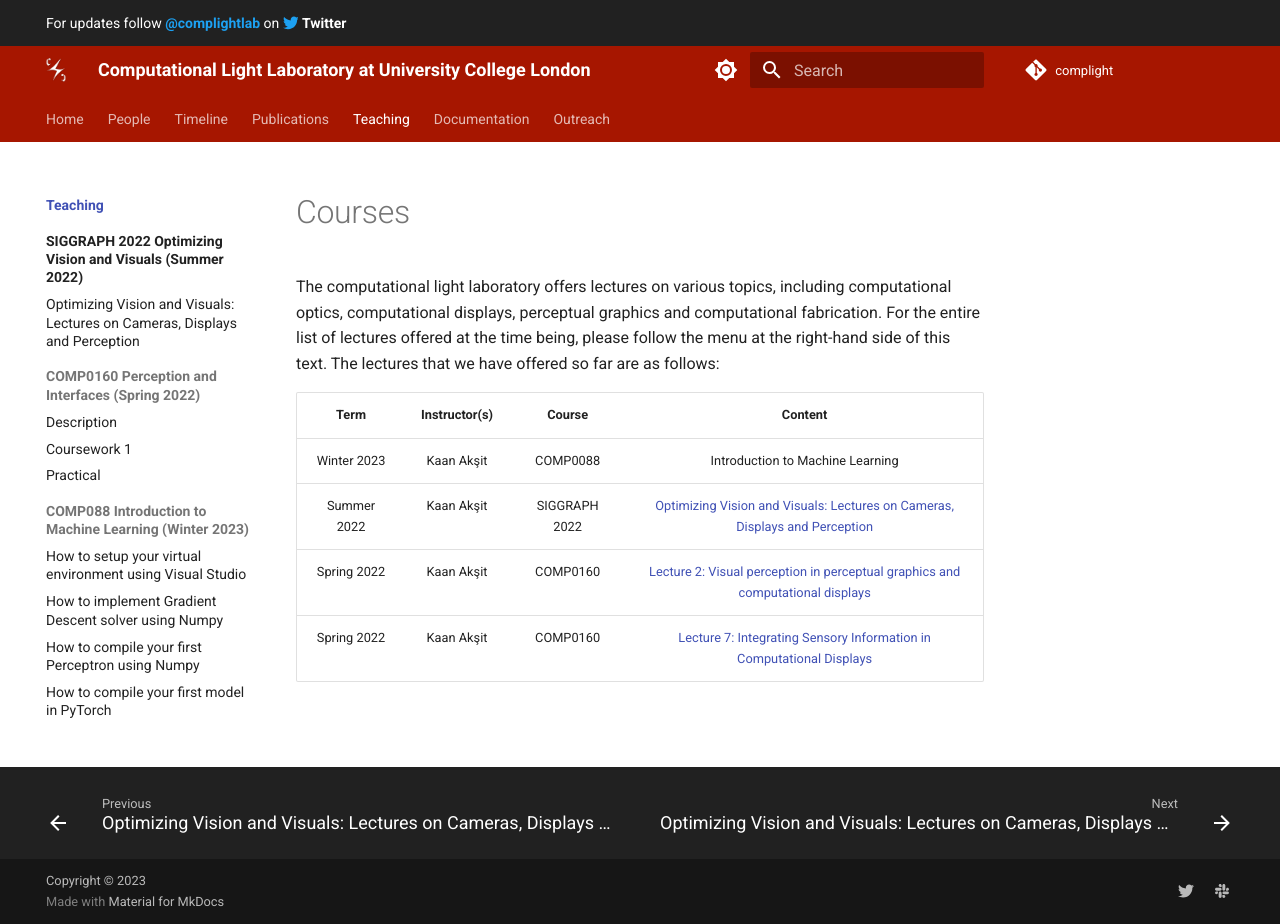
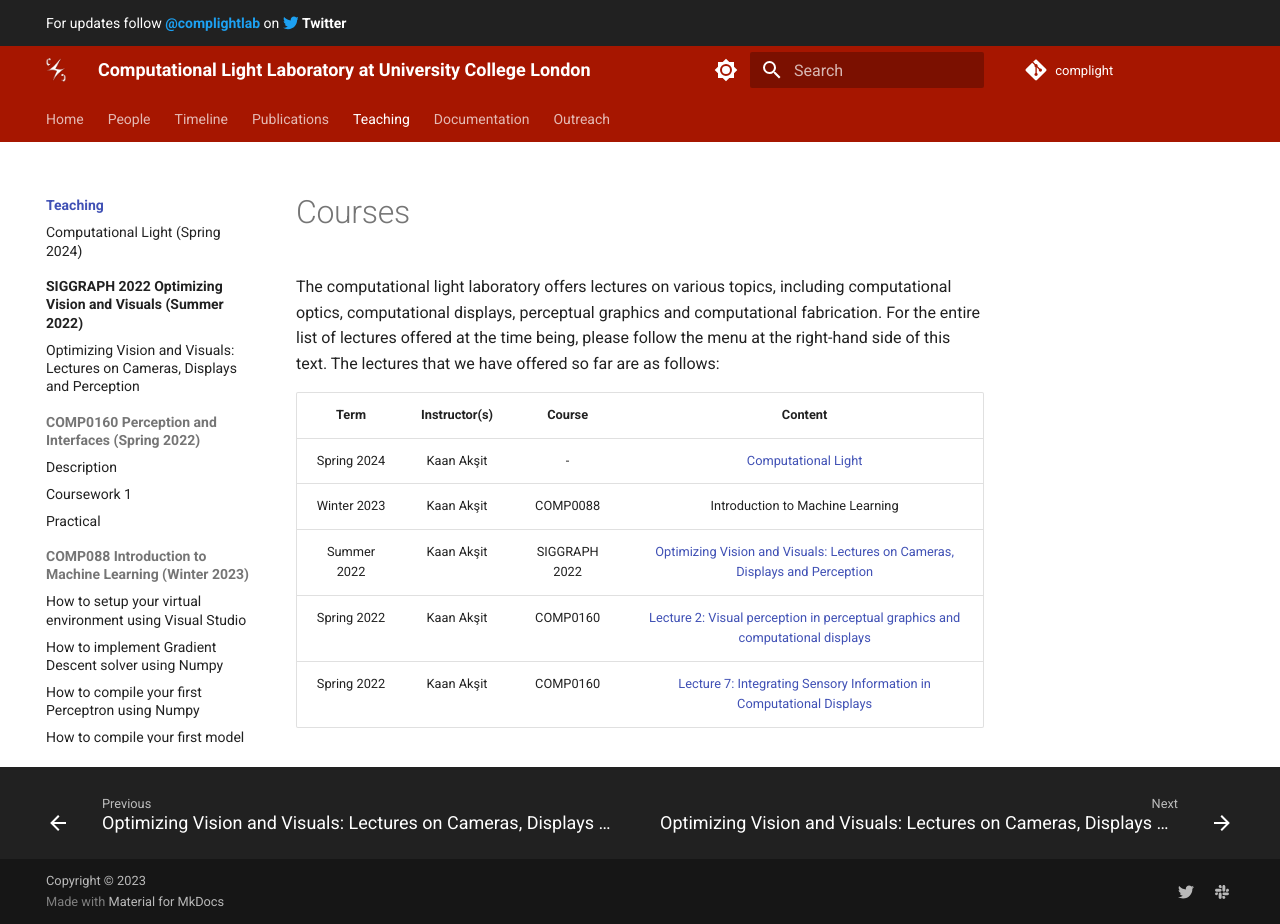
Before and after one commit to complight/complight.github.io, an MkDocs documentation site: the page built from docs/teaching/index.md, in a window 1280 px wide and 924 px high. Built offline with MkDocs 1.6.1 and Material for MkDocs 9.7.7, drawn with Linux system fonts in a browser that asks for light colours.

Commit message:
Updating teach page.

```diff
--- a/docs/teaching/index.md
+++ b/docs/teaching/index.md
@@ -5,6 +5,7 @@ The lectures that we have offered so far are as follows:
 
 | Term            | Instructor(s)                | Course          | Content         |
 | :-------------: | :-------------:              | :-------------: | :-------------: |
+| Spring 2024     | Kaan Akşit                   | -               | [Computational Light](https://kaanaksit.com/odak/course/) |
 | Winter 2023     | Kaan Akşit                   | COMP0088        | Introduction to Machine Learning |
 | Summer 2022     | Kaan Akşit                   | SIGGRAPH 2022   | [Optimizing Vision and Visuals: Lectures on Cameras, Displays and Perception](siggraph2022_optimizing_vision_and_visuals.md) |
 | Spring 2022     | Kaan Akşit                   | COMP0160        | [Lecture 2: Visual perception in perceptual graphics and computational displays](comp0160_perception_and_interfaces.md) |
--- a/mkdocs.yml
+++ b/mkdocs.yml
@@ -37,6 +37,7 @@ nav:
       - 'ChromaCorrect: Prescription Correction in Virtual Reality Headsets through Perceptual Guidance': 'ChromaCorrect'
   - Teaching:
     - Courses: 'teaching/index.md'
+    - Computational Light (Spring 2024): 'https://kaanaksit.com/odak/course/'
     - SIGGRAPH 2022 Optimizing Vision and Visuals (Summer 2022):
       - Description: 'teaching/siggraph2022_optimizing_vision_and_visuals.md'
       - Secret link: 'lectures/index.md'
```
